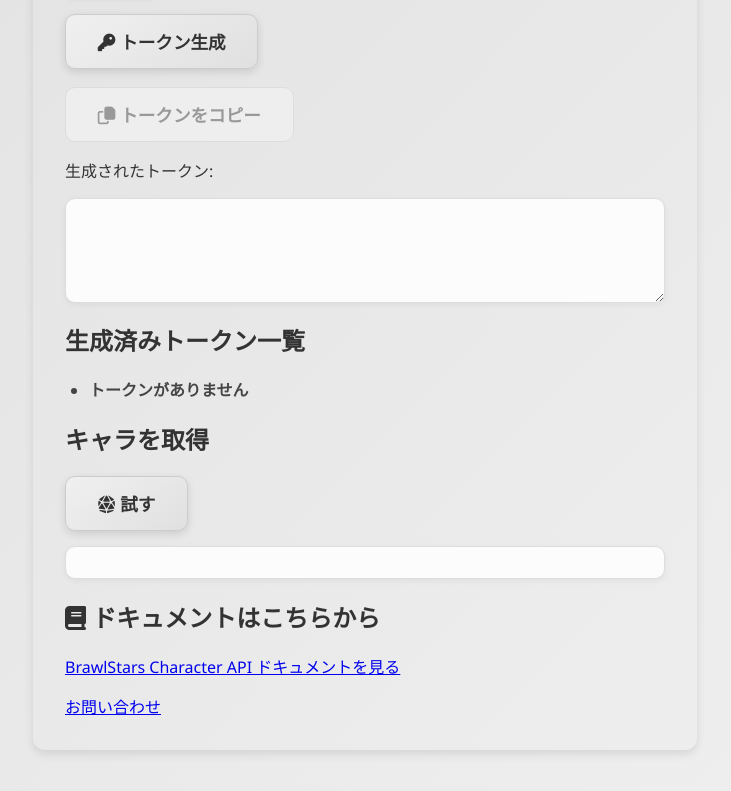
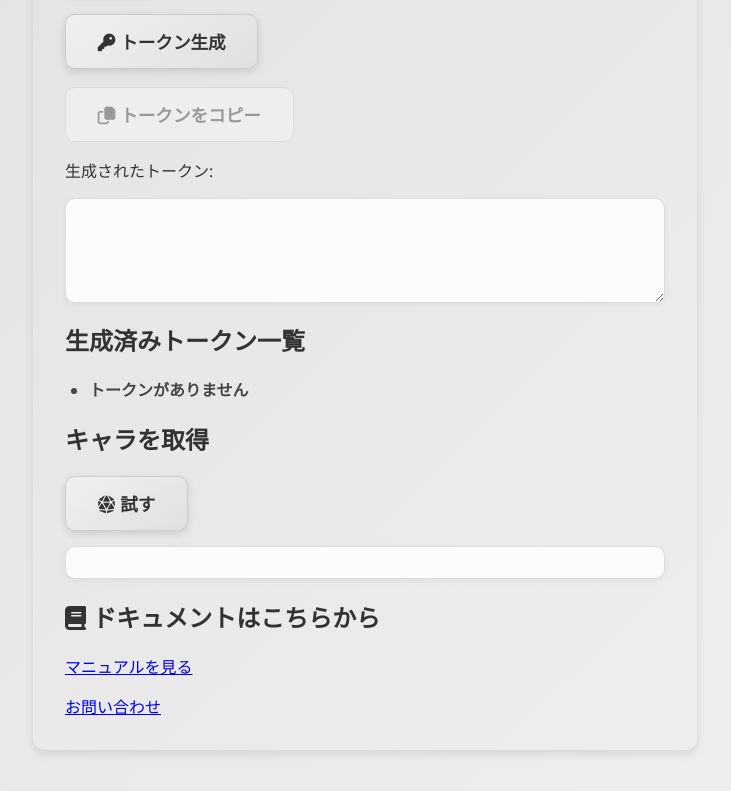
Before and after one commit to tanuki276/api-brawlstars-character, a website: page public/index.html in a window 1280 px wide. Shown: the part 331-1122 px from the top of the page, without its empty margins (275-1006 px from the left). Drawn offline with Linux system fonts and the light colour scheme.

Commit message:
index.html の更新

```diff
--- a/public/index.html
+++ b/public/index.html
@@ -73,7 +73,7 @@
       href="https://document-api-brawl-chara.vercel.app/"
       target="_blank"
       rel="noopener noreferrer"
-      >BrawlStars Character API ドキュメントを見る</a
+      >マニュアルを見る</a
     >
   </p>
 
```
